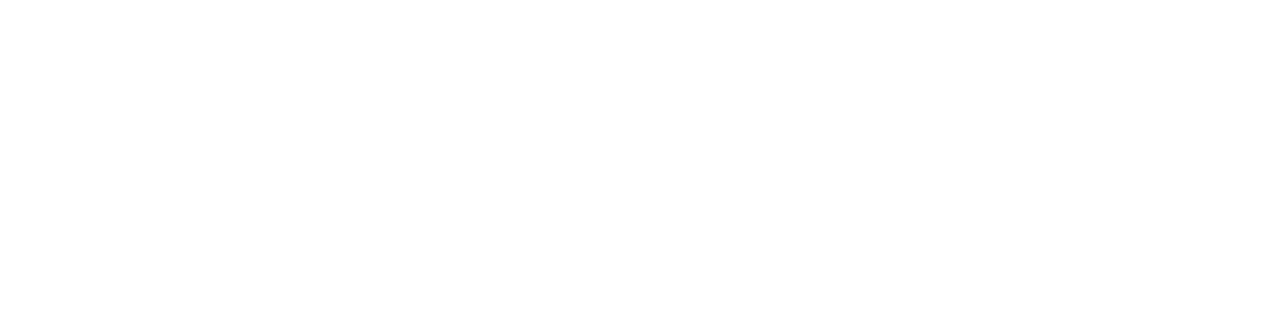
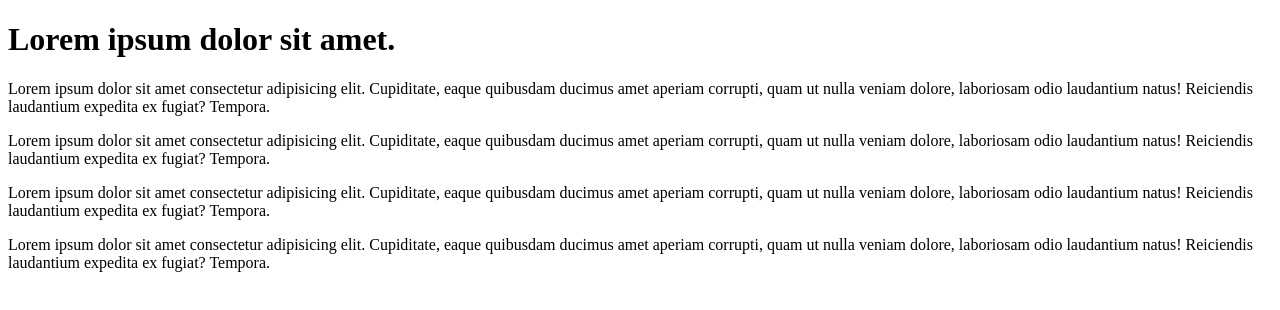
Before and after one commit to radek-or/learning-git-2, a plain HTML site: page index.html in a window 1280 px wide. Drawn offline with Linux system fonts and the light colour scheme.

Commit message:
Add html for page header

```diff
--- a/index.html
+++ b/index.html
@@ -6,6 +6,13 @@
     <title>Document</title>
 </head>
 <body>
+    <header>
+        <h1>Lorem ipsum dolor sit amet.</h1>
+        <p>Lorem ipsum dolor sit amet consectetur adipisicing elit. Cupiditate, eaque quibusdam ducimus amet aperiam corrupti, quam ut nulla veniam dolore, laboriosam odio laudantium natus! Reiciendis laudantium expedita ex fugiat? Tempora.</p>
+        <p>Lorem ipsum dolor sit amet consectetur adipisicing elit. Cupiditate, eaque quibusdam ducimus amet aperiam corrupti, quam ut nulla veniam dolore, laboriosam odio laudantium natus! Reiciendis laudantium expedita ex fugiat? Tempora.</p>
+        <p>Lorem ipsum dolor sit amet consectetur adipisicing elit. Cupiditate, eaque quibusdam ducimus amet aperiam corrupti, quam ut nulla veniam dolore, laboriosam odio laudantium natus! Reiciendis laudantium expedita ex fugiat? Tempora.</p>
+        <p>Lorem ipsum dolor sit amet consectetur adipisicing elit. Cupiditate, eaque quibusdam ducimus amet aperiam corrupti, quam ut nulla veniam dolore, laboriosam odio laudantium natus! Reiciendis laudantium expedita ex fugiat? Tempora.</p>
+    </header>
 
 </body>
 </html>
```
